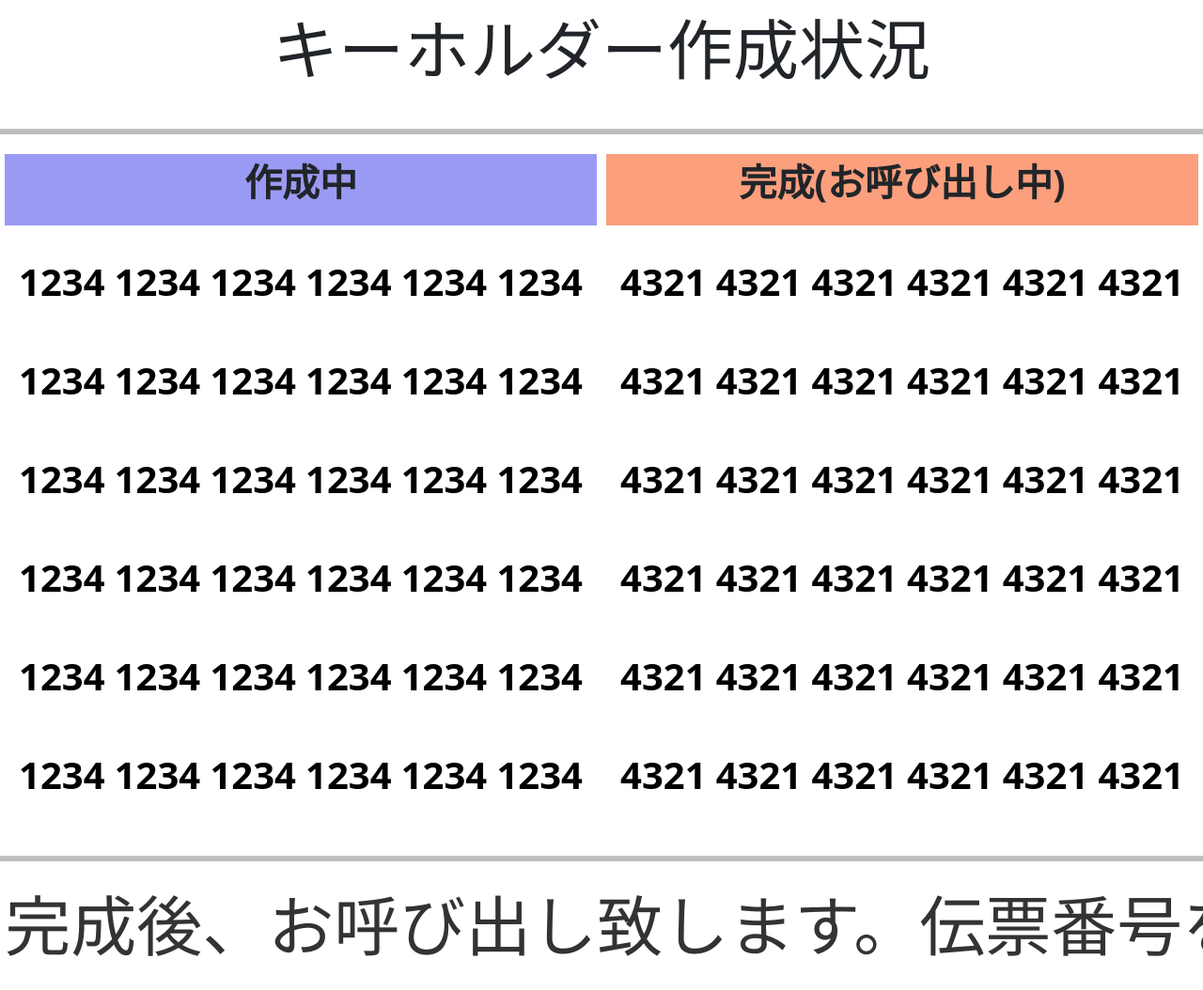
After one commit to ANCT-PCC/Keyholder-Manager, a Flask app: page /display in a window 1280 px wide. The commit adds this page. Shown: the whole page at 94% size. Run offline with Flask 3, Linux system fonts and the light colour scheme.

Commit message:
中心線がJSで動かしたら消える。なんで

```diff
--- a/server.py
+++ b/server.py
@@ -1,4 +1,4 @@
-from flask import Flask
+from flask import Flask,render_template
 from flask_cors import CORS
 from flask_socketio import SocketIO
 app = Flask(__name__)
@@ -11,5 +11,9 @@ socketio = SocketIO(app, cors_allowed_origins="*")
 def hello():
     return 'Hello, World!'
 
+@app.route('/display')
+def display():
+    return render_template('display.html')
+
 if __name__ == '__main__':
     socketio.run(app)
--- /dev/null
+++ b/static/display.js
@@ -0,0 +1,49 @@
+//横6,縦6
+//カウンタ変数
+var i=0;
+var j=0;
+//作成中エリアの変数
+var ing_element= [];
+var ing_element_c = [];
+var ing_parentElement=null;
+var ing_childElement = null;
+//完成エリアの変数
+var comp_element= [];
+var comp_element_c = [];
+var comp_parentElement=null;
+var comp_childElement = null;
+
+//作成中エリア
+for(i=0;i<6;i++){
+    ing_parentElement = "ing_parentDiv_"+String(i);
+    comp_parentElement = "comp_parentDiv_"+String(i);
+    ing_element[i] = document.createElement("div");//親要素
+    ing_element[i].id = ing_parentElement;
+    ing_element[i].className = "fwrapp justify3";
+    comp_element[i] = document.createElement("div");//親要素
+    comp_element[i].id = comp_parentElement;
+    comp_element[i].className = "fwrapp justify3";
+    if(i==0){
+        document.getElementById("creating-keyholder").after(ing_element[i]); //親要素の配置
+        document.getElementById("complete-keyholder").after(comp_element[i]); //親要素の配置
+    }else{
+        document.getElementById("ing_parentDiv_"+String(i-1)).after(ing_element[i]);
+        document.getElementById("comp_parentDiv_"+String(i-1)).after(comp_element[i]);
+    }
+
+
+    for(j=0;j<6;j++){
+        ing_childElement = "ing_childDiv_"+String(j);
+        comp_childElement = "comp_childDiv_"+String(j);
+        ing_element_c[j] = document.createElement('div');//子要素
+        ing_element_c[j].id = ing_childElement;
+        ing_element_c[j].className = "number_element";
+        ing_element_c[j].textContent = "1234";
+        document.getElementById(ing_parentElement).appendChild(ing_element_c[j]);
+        comp_element_c[j] = document.createElement('div');//子要素
+        comp_element_c[j].id = comp_childElement;
+        comp_element_c[j].className = "number_element";
+        comp_element_c[j].textContent = "4321";
+        document.getElementById(comp_parentElement).appendChild(comp_element_c[j]);
+    }
+}
--- /dev/null
+++ b/templates/display.html
@@ -0,0 +1,54 @@
+<!DOCTYPE html>
+<html lang="ja">
+<head>
+    <meta charset="UTF-8">
+    <meta name="viewport" content="width=device-width, initial-scale=1.0">
+    <title>操作側 キーホルダー管理</title>
+    <link href="https://cdn.jsdelivr.net/npm/bootstrap@5.3.0/dist/css/bootstrap.min.css" rel="stylesheet" integrity="sha384-9ndCyUaIbzAi2FUVXJi0CjmCapSmO7SnpJef0486qhLnuZ2cdeRhO02iuK6FUUVM" crossorigin="anonymous">
+    <script src="https://cdn.jsdelivr.net/npm/bootstrap@5.3.0/dist/js/bootstrap.bundle.min.js" integrity="sha384-geWF76RCwLtnZ8qwWowPQNguL3RmwHVBC9FhGdlKrxdiJJigb/j/68SIy3Te4Bkz" crossorigin="anonymous"></script>
+    <link rel="stylesheet" href="{{url_for('static',filename='main.css')}}">
+    <link rel="stylesheet" href="{{url_for('static',filename='numbers.css')}}">
+
+</head>
+<body>
+    <div class="d-flex justify-content-center">
+        <p class="font-size-header">キーホルダー作成状況</p>
+    </div>
+    <hr class="hr">
+    <div class="d-flex">
+        <div class="left-side">
+            <div id="creating-keyholder" class="creating-keyholder">
+                <div class="d-flex justify-content-center">
+                    <p class="font-size-column">作成中</p>
+                </div>
+            </div>
+
+            <!-- 伝票番号は9個まで同時表示可能。 -->
+
+
+        </div>
+
+        <div class="vertical-line" style="width: 6px; background-color: black;"></div>
+
+        <div class="right-side">
+            <div id="complete-keyholder" class="complete-keyholder">
+                <div class="d-flex justify-content-center">
+                    <p class="font-size-column">完成(お呼び出し中)</p>
+                </div>
+            </div>
+
+            <!-- 伝票番号は9個まで同時表示可能。 -->
+
+
+        </div>
+    </div>
+    <hr class="hr">
+    <div class="d-flex justify-content-center">
+        <p class="marquee-anim">
+            <span class="marquee-span font-size-header">完成後、お呼び出し致します。伝票番号をご確認の上、窓口までお越しください。</span>
+        </p>
+
+    </div>
+</body>
+<script src="{{url_for('static',filename='display.js')}}"></script>
+</html></html>
```
Also changed, not shown: templates/display copy.html (renamed from main.html, +5 -4 lines), static/main.css (renamed from main.css), static/numbers.css (renamed from numbers.css).
